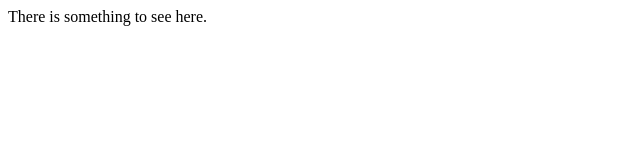
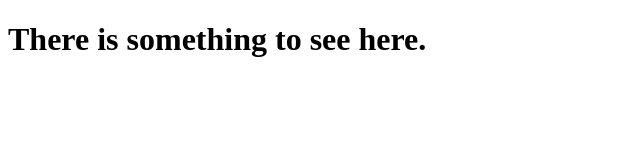
Before and after one commit to aotaguro/study, a plain HTML site: page index.html in a window 1280 px wide. Shown: the whole page, without its empty margins (0-640 px from the left). Drawn offline with Linux system fonts and the light colour scheme.

Commit message:
Update index.html

```diff
--- a/index.html
+++ b/index.html
@@ -1,10 +1,13 @@
-<html>
-    <head>
-        <title>Study Project</title>
-        <link rel="stylesheet" href="style.css">
-        <script src="main.js"></script>
-    </head>
-    <body>
-        There is something to see here.
-    </body>
+<!DOCTYPE html>
+<html lang="en">
+<head>
+    <script src="main.js"></script>
+    <link rel="stylesheet" href="style.css">
+    <meta charset="UTF-8">
+    <meta name="viewport" content="width=device-width, initial-scale=1.0">
+    <title>Study Master</title>
+</head>
+<body>
+    <h1>There is something to see here.</h1>
+</body>
 </html>
```
